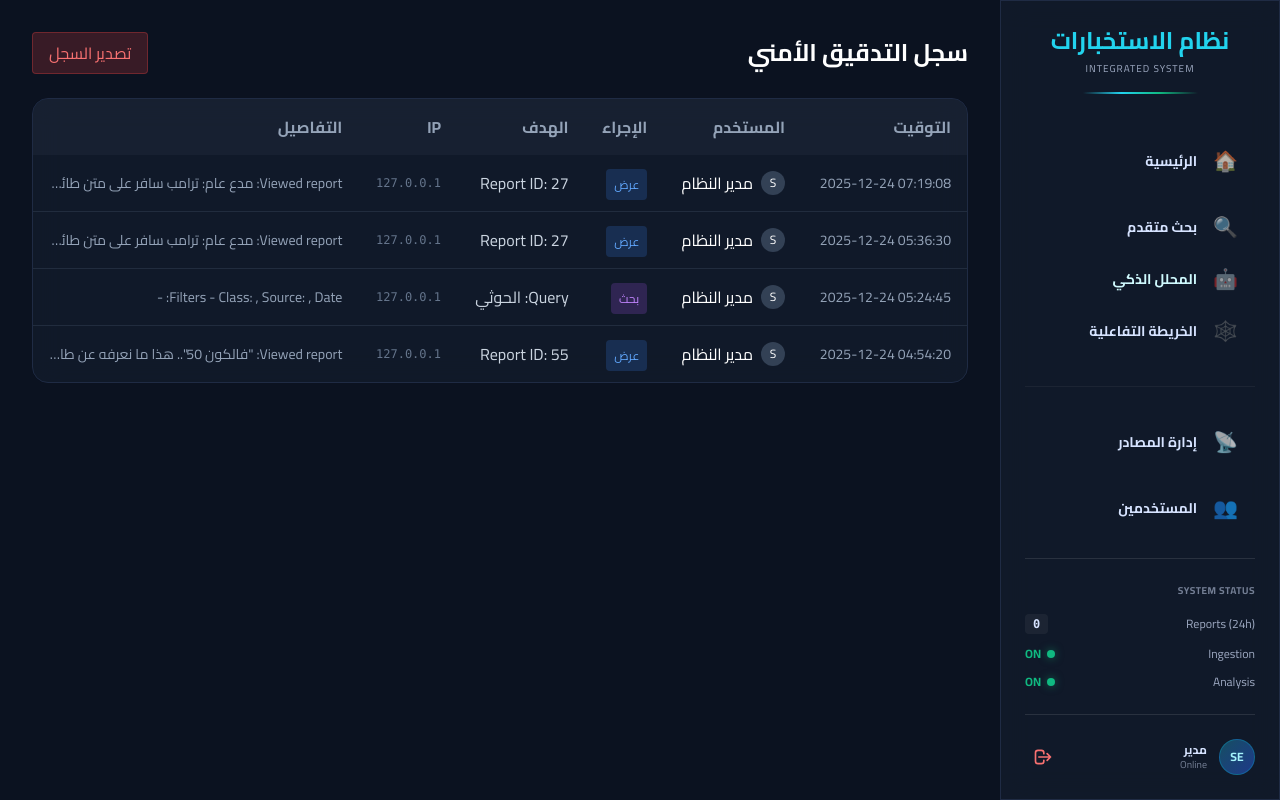
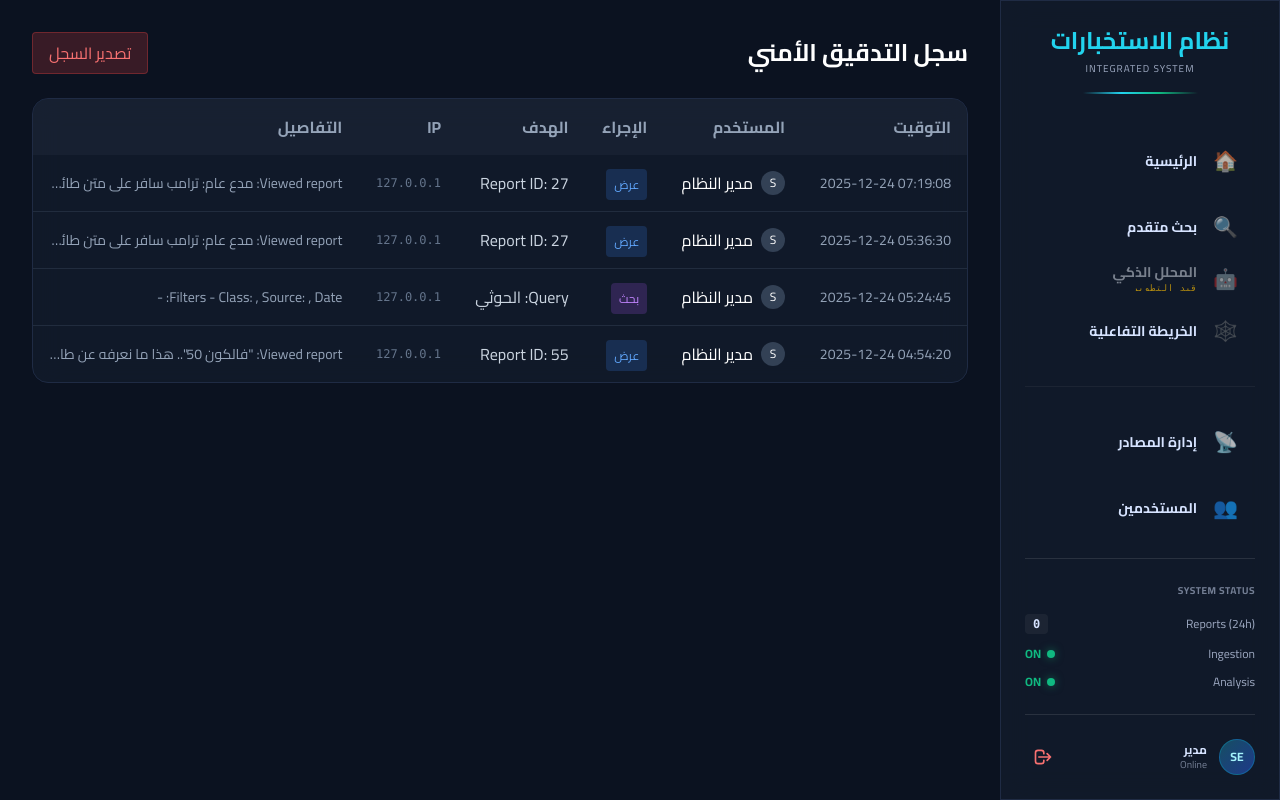
Before and after one commit to postly2019-lgtm/IIMS-System, a Django app: page /audit/ in a window 1280 px wide. Run offline with Django 5.2, Linux system fonts and the light colour scheme; a user stored in the database is signed in; data comes from the database, SQL or seed files in the repository; some libraries are stand-ins or nearby versions.

Commit message:
Disable AI Analyst access and show under development notice

```diff
--- a/intelligence/templates/intelligence/base.html
+++ b/intelligence/templates/intelligence/base.html
@@ -80,10 +80,13 @@
                 <span class="font-bold text-sm">بحث متقدم</span>
             </a>
 
-            <a href="{% url 'agent_chat_root' %}" class="flex items-center gap-4 px-4 py-3 rounded-lg transition hover:bg-white/5 group border border-transparent hover:border-white/10 relative overflow-hidden">
-                <div class="absolute inset-0 bg-gradient-to-r from-cyan-900/20 to-transparent opacity-0 group-hover:opacity-100 transition duration-500"></div>
-                <span class="text-xl opacity-70 group-hover:opacity-100 group-hover:text-cyan-300 animate-pulse">🤖</span>
-                <span class="font-bold text-sm text-cyan-100">المحلل الذكي</span>
+            <a href="javascript:void(0)" onclick="alert('⚠️ هذه الميزة قيد التطوير حالياً.\nسيتم تفعيلها قريباً.')" class="flex items-center gap-4 px-4 py-3 rounded-lg transition hover:bg-white/5 group border border-transparent hover:border-white/10 relative overflow-hidden opacity-75 cursor-not-allowed">
+                <div class="absolute inset-0 bg-gradient-to-r from-gray-900/20 to-transparent opacity-0 group-hover:opacity-100 transition duration-500"></div>
+                <span class="text-xl opacity-70 group-hover:opacity-100 group-hover:text-gray-300">🤖</span>
+                <div class="flex flex-col">
+                    <span class="font-bold text-sm text-gray-400 group-hover:text-gray-300">المحلل الذكي</span>
+                    <span class="text-[9px] text-yellow-500 font-mono tracking-wider">قيد التطوير</span>
+                </div>
             </a>
 
             <a href="{% url 'graph_view' %}" class="flex items-center gap-4 px-4 py-3 rounded-lg transition hover:bg-white/5 group border border-transparent hover:border-white/10">
```
